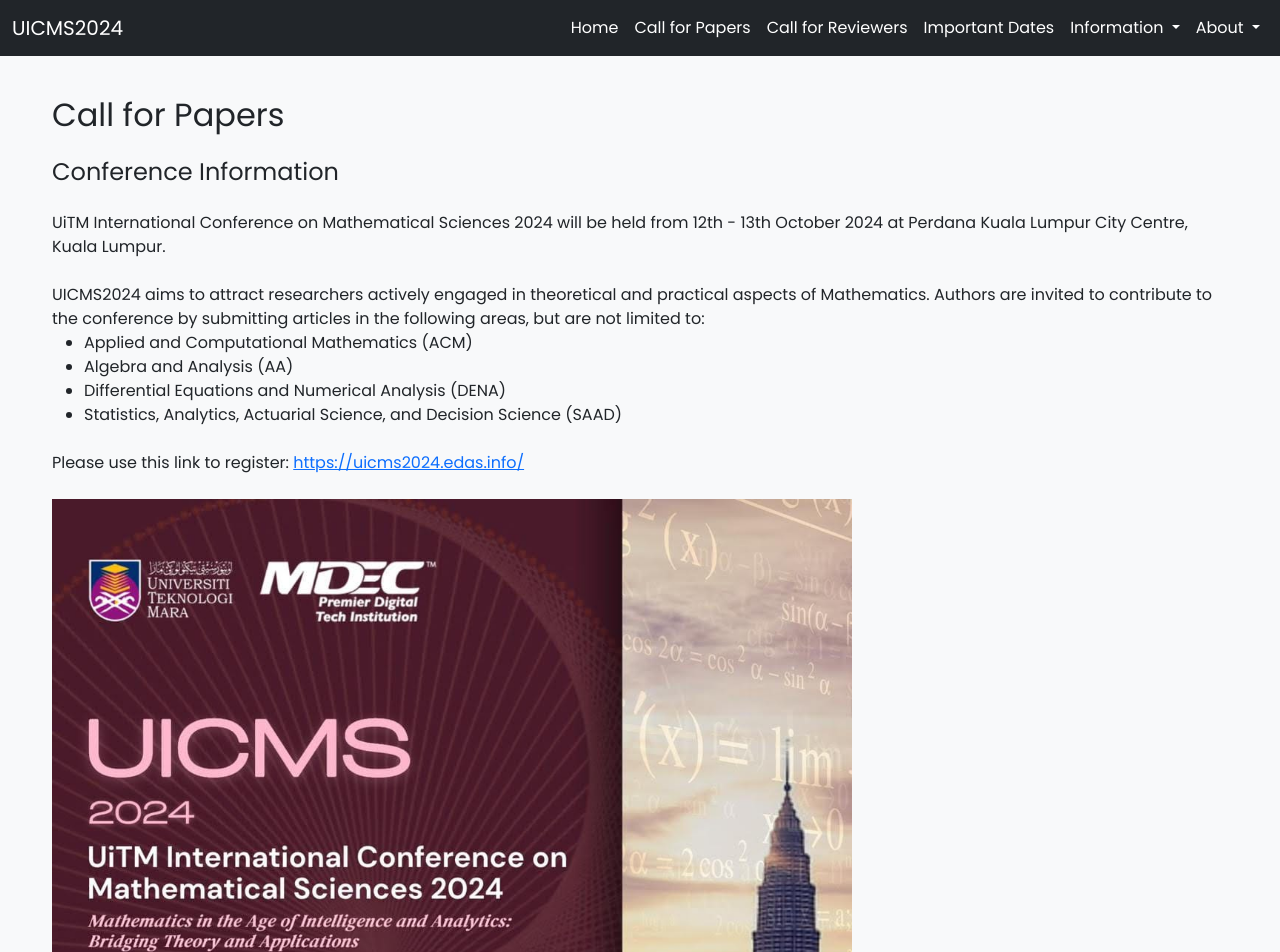
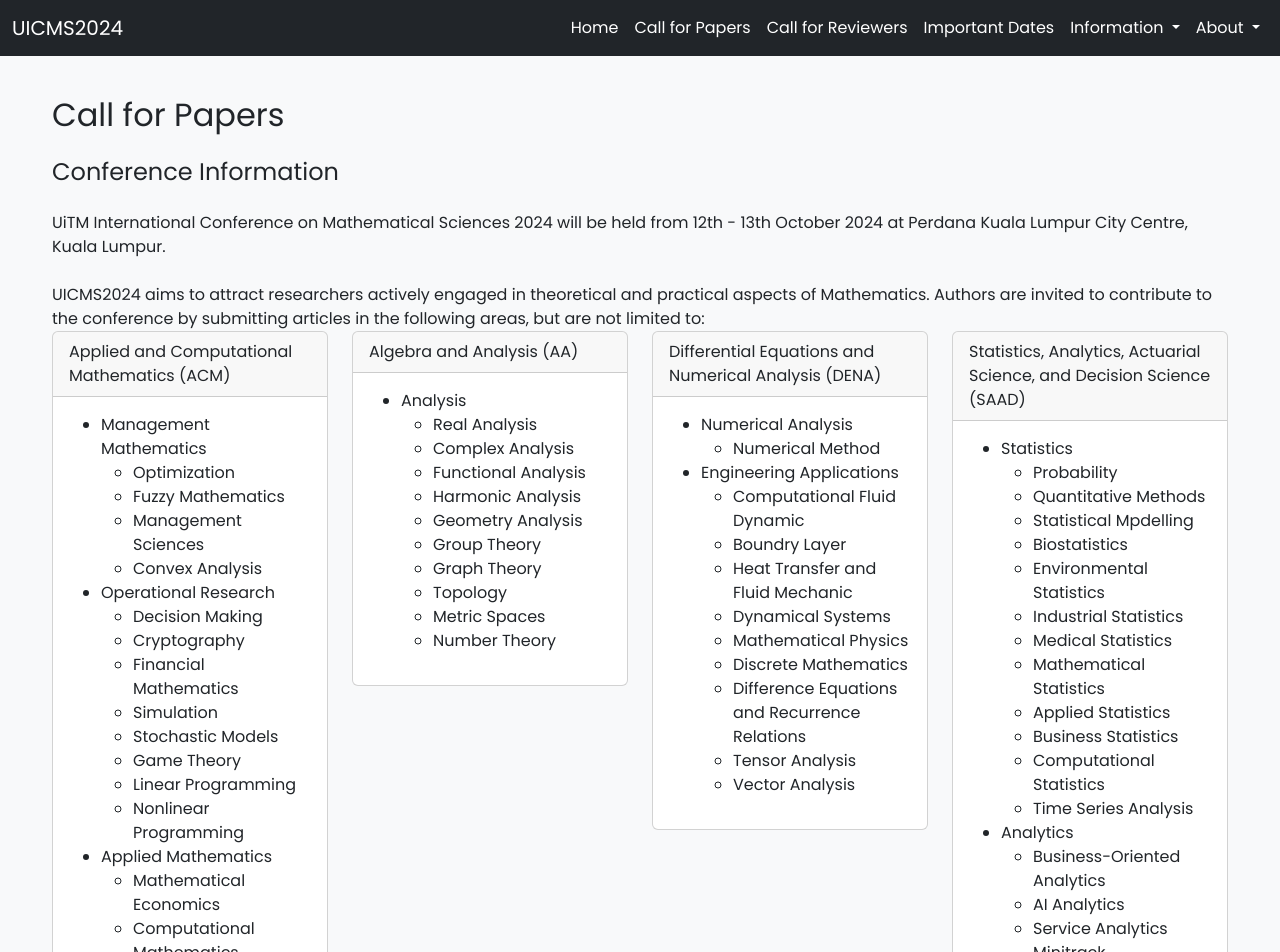
Before and after one commit to uicms2024/uicms2024.github.io, an Angular app: page /call4papers in a window 1280 px wide. Shown: the top 952 px of the page. Built offline with nearby package versions, Linux system fonts and the light colour scheme.

Commit message:
Update Tracks in cfp

```diff
--- a/src/app/cfp/cfp.component.html
+++ b/src/app/cfp/cfp.component.html
@@ -17,20 +17,146 @@
         contribute to the conference by submitting articles in the following
         areas, but are not limited to:
       </p>
-      <ul>
-        <li>Applied and Computational Mathematics (ACM)</li>
-        <li>Algebra and Analysis (AA)</li>
-        <li>Differential Equations and Numerical Analysis (DENA)</li>
-        <li>Statistics, Analytics, Actuarial Science, and Decision Science (SAAD)</li>
-      </ul>
+
+      <div class="row">
+        <div class="col-md-3">
+          <div class="card">
+            <div class="card-header">
+              Applied and Computational Mathematics (ACM)
+            </div>
+            <div class="card-body">
+              <ul>
+                <li>Management Mathematics</li>
+                <ul>
+                  <li>Optimization</li>
+                  <li>Fuzzy Mathematics</li>
+                  <li>Management Sciences</li>
+                  <li>Convex Analysis</li>
+                </ul>
+                <li>Operational Research</li>
+                <ul>
+                  <li>Decision Making</li>
+                  <li>Cryptography</li>
+                  <li>Financial Mathematics</li>
+                  <li>Simulation</li>
+                  <li>Stochastic Models</li>
+                  <li>Game Theory</li>
+                  <li>Linear Programming</li>
+                  <li>Nonlinear Programming</li>
+                </ul>
+                <li>Applied Mathematics</li>
+                <ul>
+                  <li>Mathematical Economics</li>
+                  <li>Computational Mathematics</li>
+                </ul>
+              </ul>
+            </div>
+          </div>
+        </div>
+
+        <div class="col-md-3">
+          <div class="card">
+            <div class="card-header">Algebra and Analysis (AA)</div>
+            <div class="card-body">
+              <ul>
+                <li>Analysis</li>
+                <ul>
+                  <li>Real Analysis</li>
+                  <li>Complex Analysis</li>
+                  <li>Functional Analysis</li>
+                  <li>Harmonic Analysis</li>
+                  <li>Geometry Analysis</li>
+                  <li>Group Theory</li>
+                  <li>Graph Theory</li>
+                  <li>Topology</li>
+                  <li>Metric Spaces</li>
+                  <li>Number Theory</li>
+                </ul>
+              </ul>
+            </div>
+          </div>
+        </div>
+
+        <div class="col-md-3">
+          <div class="card">
+            <div class="card-header">
+              Differential Equations and Numerical Analysis (DENA)
+            </div>
+            <div class="card-body">
+              <ul>
+                <li>Numerical Analysis</li>
+                <ul>
+                  <li>Numerical Method</li>
+                </ul>
+                <li>Engineering Applications</li>
+                <ul>
+                  <li>Computational Fluid Dynamic</li>
+                  <li>Boundry Layer</li>
+                  <li>Heat Transfer and Fluid Mechanic</li>
+                  <li>Dynamical Systems</li>
+                  <li>Mathematical Physics</li>
+                  <li>Discrete Mathematics</li>
+                  <li>Difference Equations and Recurrence Relations</li>
+                  <li>Tensor Analysis</li>
+                  <li>Vector Analysis</li>
+                </ul>
+              </ul>
+            </div>
+          </div>
+        </div>
+
+        <div class="col-md-3">
+          <div class="card">
+            <div class="card-header">
+              Statistics, Analytics, Actuarial Science, and Decision Science
+              (SAAD)
+            </div>
+            <div class="card-body">
+              <ul>
+                <li>Statistics</li>
+                <ul>
+                  <li>Probability</li>
+                  <li>Quantitative Methods</li>
+                  <li>Statistical Mpdelling</li>
+                  <li>Biostatistics</li>
+                  <li>Environmental Statistics</li>
+                  <li>Industrial Statistics</li>
+                  <li>Medical Statistics</li>
+                  <li>Mathematical Statistics</li>
+                  <li>Applied Statistics</li>
+                  <li>Business Statistics</li>
+                  <li>Computational Statistics</li>
+                  <li>Time Series Analysis</li>
+                </ul>
+                <li>Analytics</li>
+                <ul>
+                  <li>Business-Oriented Analytics</li>
+                  <li>AI Analytics</li>
+                  <li>Service Analytics Minitrack</li>
+                  <li>Big Data and Analytics</li>
+                  <li>Learning Analytics</li>
+                  <li>Service Analytics</li>
+                </ul>
+              </ul>
+            </div>
+          </div>
+        </div>
+      </div>
+
       <p class="mt-4">
         Please use this link to register:
-        <a href="{{confSubmissionUrl}}">{{confSubmissionUrl}}</a>
+        <a href="{{ confSubmissionUrl }}">{{ confSubmissionUrl }}</a>
       </p>
     </div>
   </div>
 
   <div class="row">
-    <a href="/assets/poster1080x1080.png"><img src="/assets/poster1080x1080.png" class="img-fluid" alt="{{confAbbrev}}" style="max-width: 800px;" /></a>
+    <a href="/assets/poster1080x1080.png"
+      ><img
+        src="/assets/poster1080x1080.png"
+        class="img-fluid"
+        alt="{{ confAbbrev }}"
+        style="max-width: 800px"
+    /></a>
   </div>
 </div>
```
